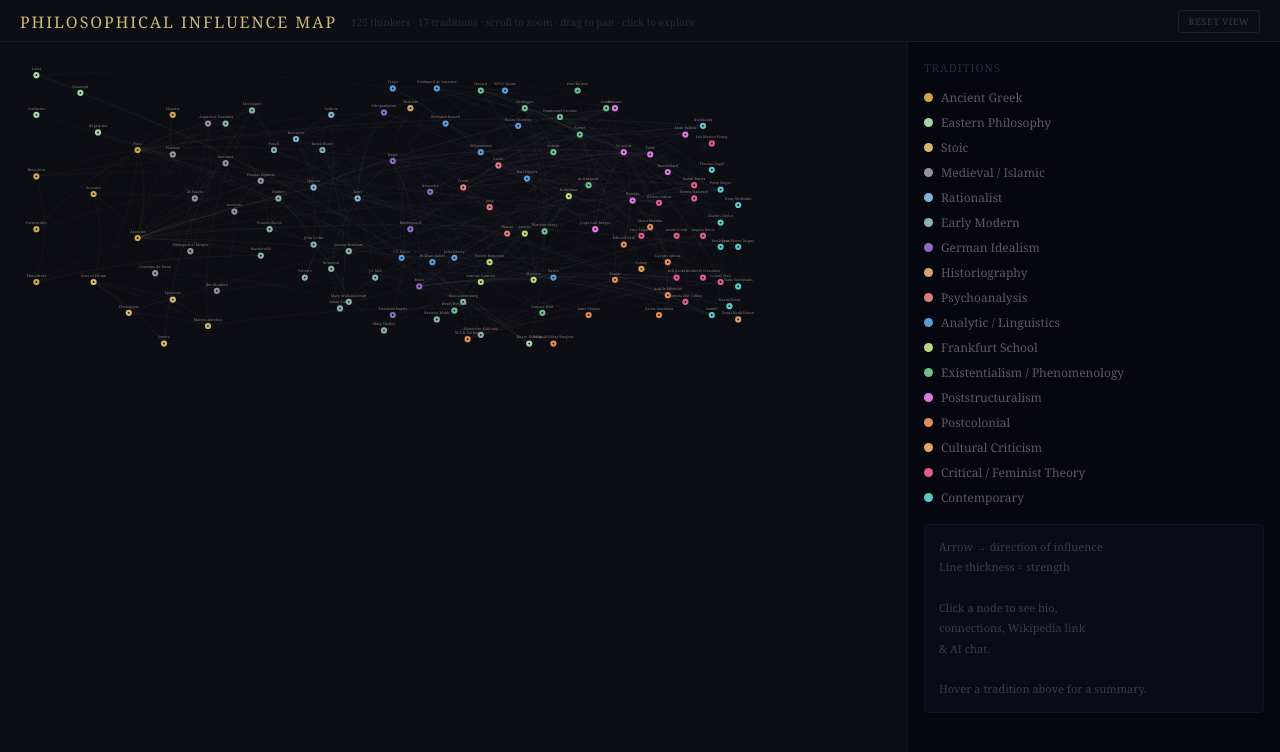
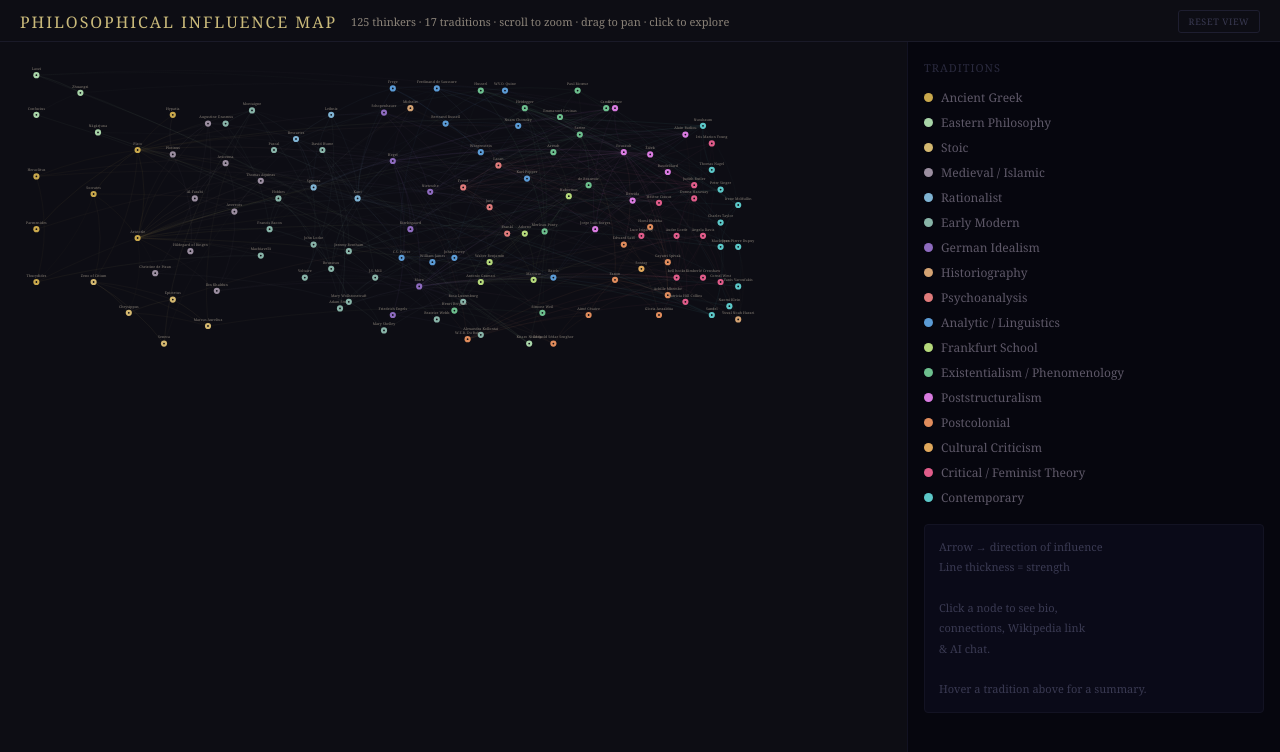
Before and after one commit to curium-247/philosopher-map, a React (Create React App) app: page / in a window 1280 px wide. Shown: the top 752 px of the page. Built offline with nearby package versions, Linux system fonts and the light colour scheme.

Commit message:
Update App.js
Brightened text

```diff
--- a/src/App.js
+++ b/src/App.js
@@ -1074,7 +1074,7 @@ Answer the user's question clearly and engagingly. Be concise but substantive
                      color:"#c9b97a", margin:0, textTransform:"uppercase" }}>
           Philosophical Influence Map
         </h1>
-        <span style={{ color:"#2a2a3e", fontSize:10 }}>
+        <span style={{ color:"#8a8278", fontSize:11 }}>
           {philosophers.length} thinkers · {Object.keys(clusterLabels).length} traditions · scroll to zoom · drag to pan · click to explore
         </span>
         <button onClick={() => { setZoom(0.44); setPan({ x:10, y:20 }); }}
```
